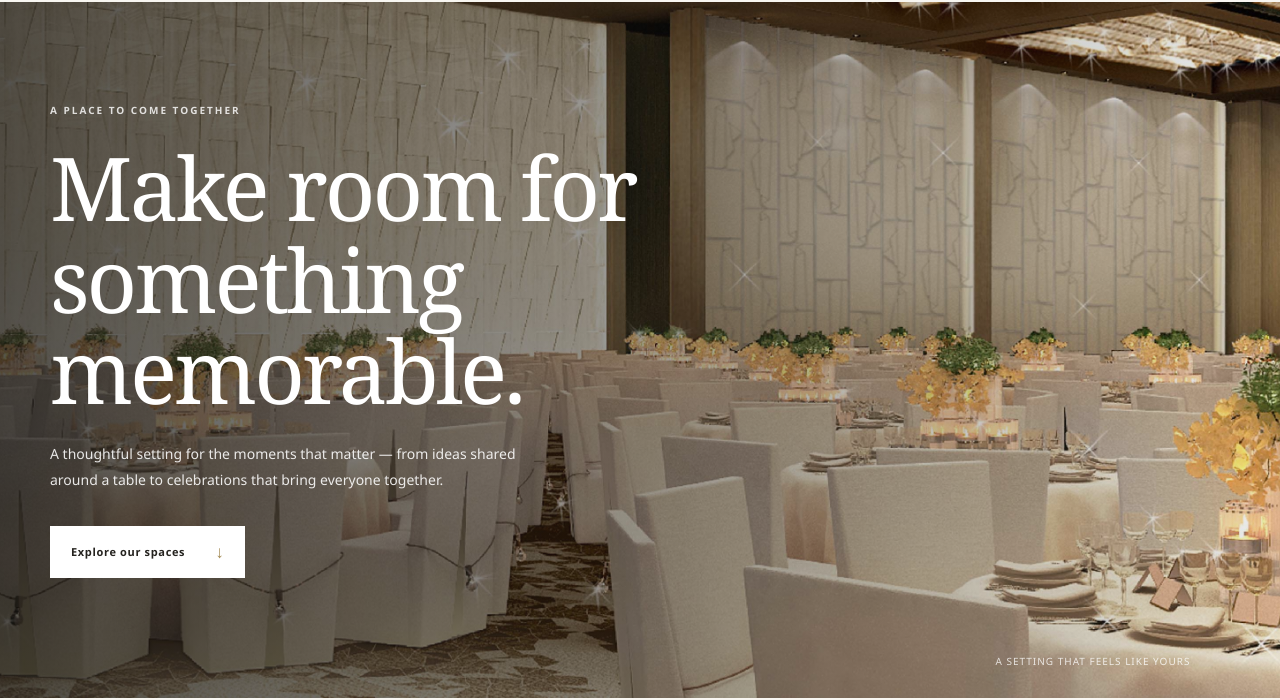
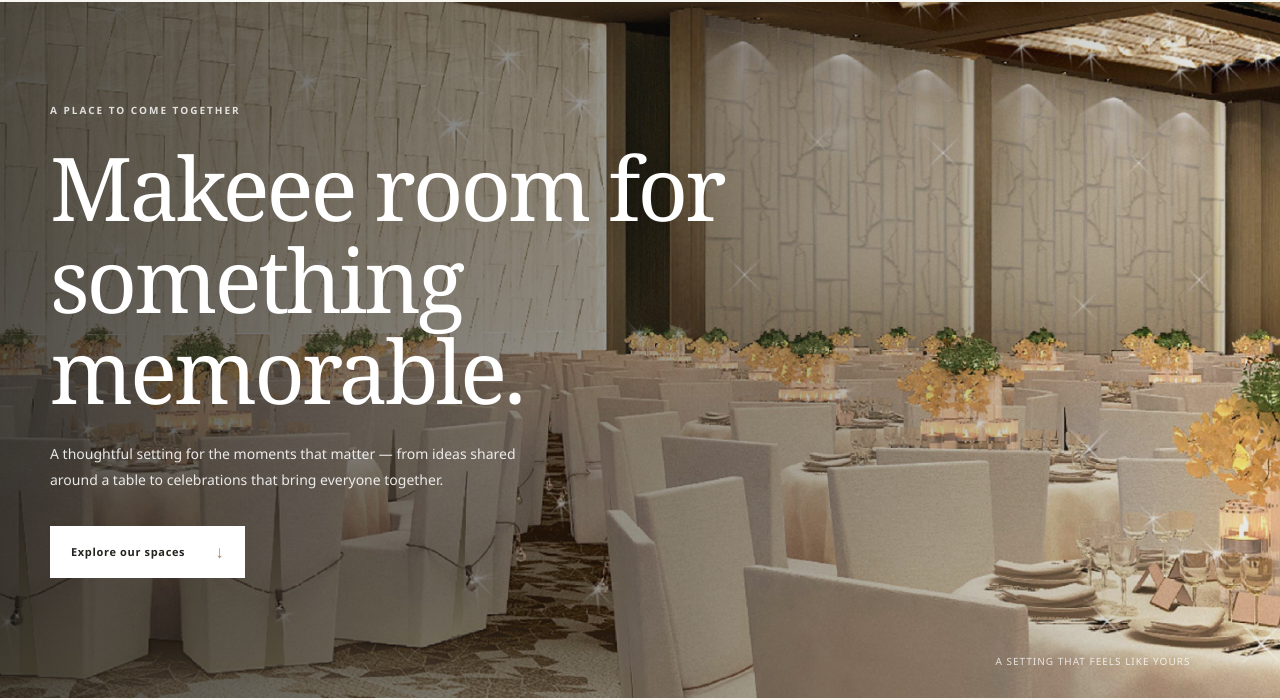
Before and after one commit to ulyssesmarcorde/webapp, a plain HTML site: page index.html in a window 1280 px wide. Shown: the part 110-810 px from the top of the page. Drawn offline with Linux system fonts and the light colour scheme.

Commit message:
Describe your changes

```diff
--- a/index.html
+++ b/index.html
@@ -35,7 +35,7 @@
       <div class="hero-shade"></div>
       <div class="hero-content">
         <p class="eyebrow">A PLACE TO COME TOGETHER</p>
-        <h1 id="hero-title">Make room for<br>something memorable.</h1>
+        <h1 id="hero-title">Makeee room for<br>something memorable.</h1>
         <p class="hero-copy">A thoughtful setting for the moments that matter — from ideas shared around a table to celebrations that bring everyone together.</p>
         <a class="button button-light" href="#spaces">Explore our spaces <span aria-hidden="true">↓</span></a>
       </div>
```
